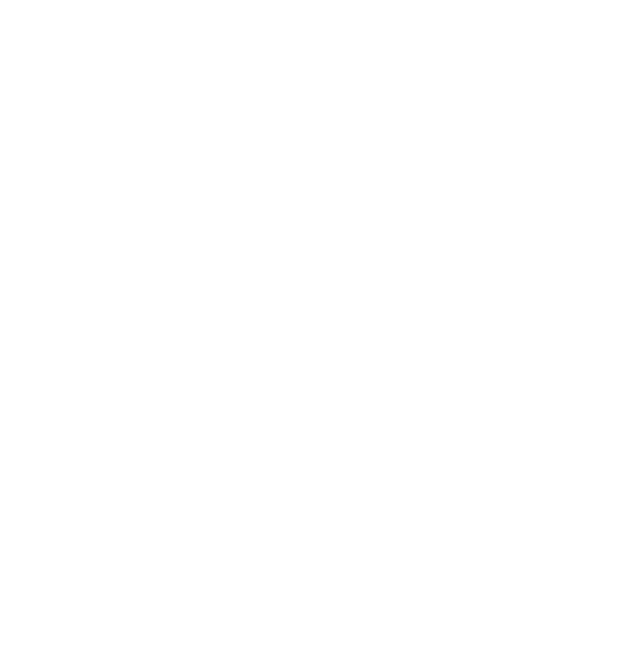
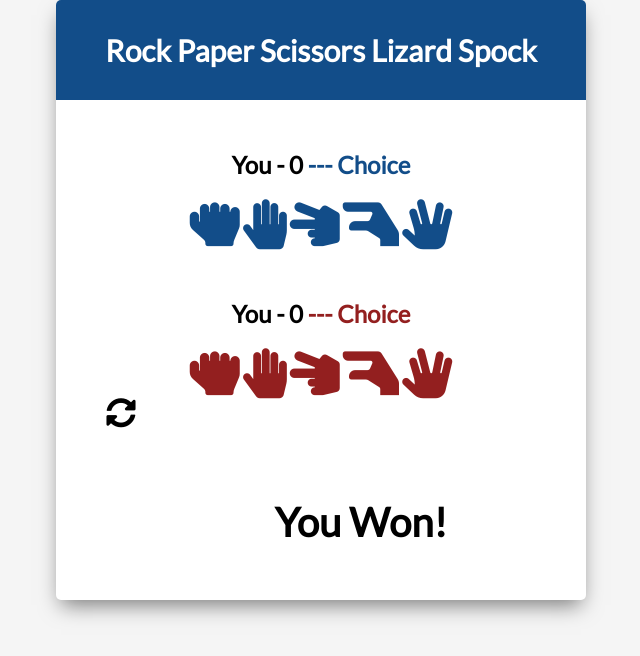
Before and after one commit to SMKil/spock-rock-game, a plain HTML site: page index.html in a window 1280 px wide. Shown: the whole page, without its empty margins (319-959 px from the left). Drawn offline with Linux system fonts and the light colour scheme.

Commit message:
add player container and CSS styling

```diff
--- a/index.html
+++ b/index.html
@@ -9,6 +9,36 @@
     <link rel="stylesheet" href="style.css">
 </head>
 <body>
+    <div class="game-container">
+        <!-- Header -->
+        <div class="header">
+            <h1>Rock Paper Scissors Lizard Spock</h1>
+        </div>
+        <!-- Player Container -->
+        <div class="player-container" id="player">
+            <h2>You -  <span id="playerScore">0</span><span class="choice" id="playerChoice"> --- Choice</span></h2>
+            <i class="fas fa-hand-rock" title="Rock" id="playerRock"></i>
+            <i class="fas fa-hand-paper" title="Paper" id="playerPaper"></i>
+            <i class="fas fa-hand-scissors" title="Scissors" id="playerScissors"></i>
+            <i class="fas fa-hand-lizard" title="Lizard" id="playerLizard"></i>
+            <i class="fas fa-hand-spock" title="Spock" id="playerSpock"></i>
+        </div>
+         <!-- Computer Container -->
+         <div class="computer-container" id="computer">
+            <h2>You -  <span id="computerScore">0</span><span class="choice" id="computerChoice"> --- Choice</span></h2>
+            <i class="fas fa-hand-rock" title="Rock" id="computerRock"></i>
+            <i class="fas fa-hand-paper" title="Paper" id="computerPaper"></i>
+            <i class="fas fa-hand-scissors" title="Scissors" id="computerScissors"></i>
+            <i class="fas fa-hand-lizard" title="Lizard" id="computerLizard"></i>
+            <i class="fas fa-hand-spock" title="Spock" id="computerSpock"></i>
+        </div>
+        <!-- Reset Icon -->
+        <i class="fa fa-sync-alt reset-icon" title="Reset"></i>
+        <!-- Results Text -->
+        <div class="result-container">
+            <h3 class="result-text" id="resultText">You Won!</h3>
+        </div>
+    </div>
     <!-- Script -->
     <script src="script.js"></script>
 </body>
--- a/style.css
+++ b/style.css
@@ -7,18 +7,28 @@ html {
 body {
   margin: 0;
   min-height: 100vh;
-
+  background: whitesmoke;
   font-family: Lato, sans-serif;
   display: flex;
   justify-content: center;
-  align-items: center;
+  text-align: center;
+}
+
+.game-container {
+  width: 530px;
+  height: 600px;
+  background: white;
+  border-radius: 5px;
+  box-shadow: 0 10px 20px -5px rgba(0, 0, 0, 0.5);
 }
 
 
 
 .header {
-  background: dodgerblue;
-
+  background: rgb(18, 77, 137);
+  border-top-left-radius: 5px;
+  border-top-right-radius: 5px;
+  height: 100px;
   display: flex;
   justify-content: center;
   align-items: center;
@@ -37,10 +47,25 @@ h2 {
   margin-bottom: 20px;
 }
 
-.far {
+.fas {
   font-size: 50px;
-  margin-right: 40px;
   User-select: none;
+}
+
+#player .fas,
+#player .choice {
+  color:rgb(18, 77, 137);
+  cursor: pointer;
+}
+
+#computer .fas,
+#computer .choice {
+  color: rgb(147, 31, 31)
+}
+
+#player .fas:last-of-type,
+#computer .fas:last-of-type {
+  margin-right: 0;
 }
 
 
@@ -49,6 +74,7 @@ h2 {
   font-size: 30px;
   cursor: pointer;
   margin-left: 50px;
+  position: relative; float: left;
 }
 
 .result-container {
@@ -60,13 +86,13 @@ h2 {
 .result-text {
   font-size: 40px;
   margin: unset;
-  margin-top: 20px;
+  margin-top: 100px;
 }
 
 /* Media Query: Large Smartphone (Vertical) */
 @media screen and (max-width: 600px) {
   .game-container {
-
+    width: 95%;
     height: 580px;
   }
 
@@ -78,7 +104,7 @@ h2 {
     margin: 50px 0 25px 25px;
   }
 
-  .far {
+  .fas {
     margin-right: 20px;
   }
 
@@ -102,7 +128,7 @@ h2 {
     margin: 43px 0 25px 20px;
   }
 
-  .far {
+  .fas{
     font-size: 43px;
   }
 
```
